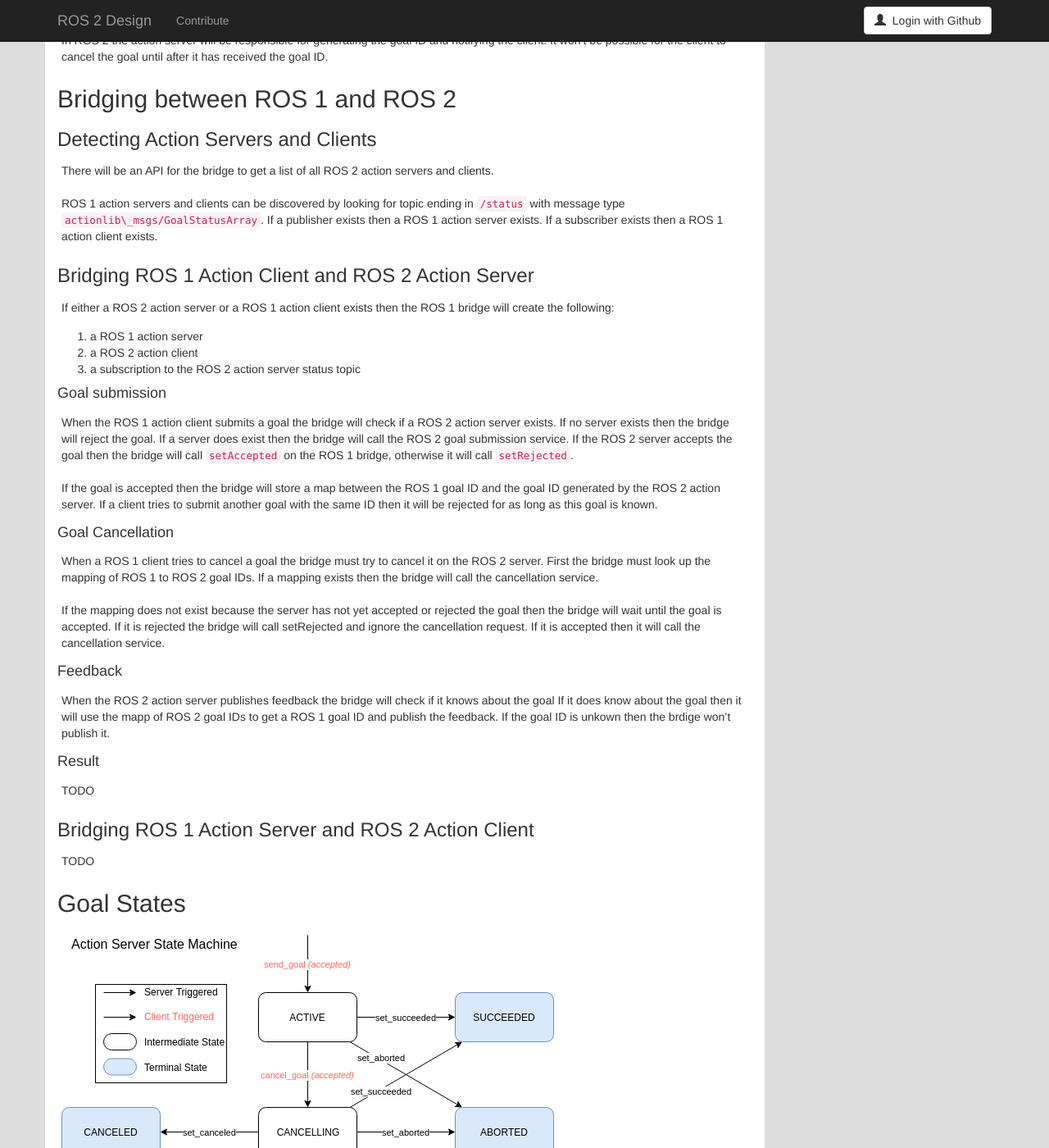
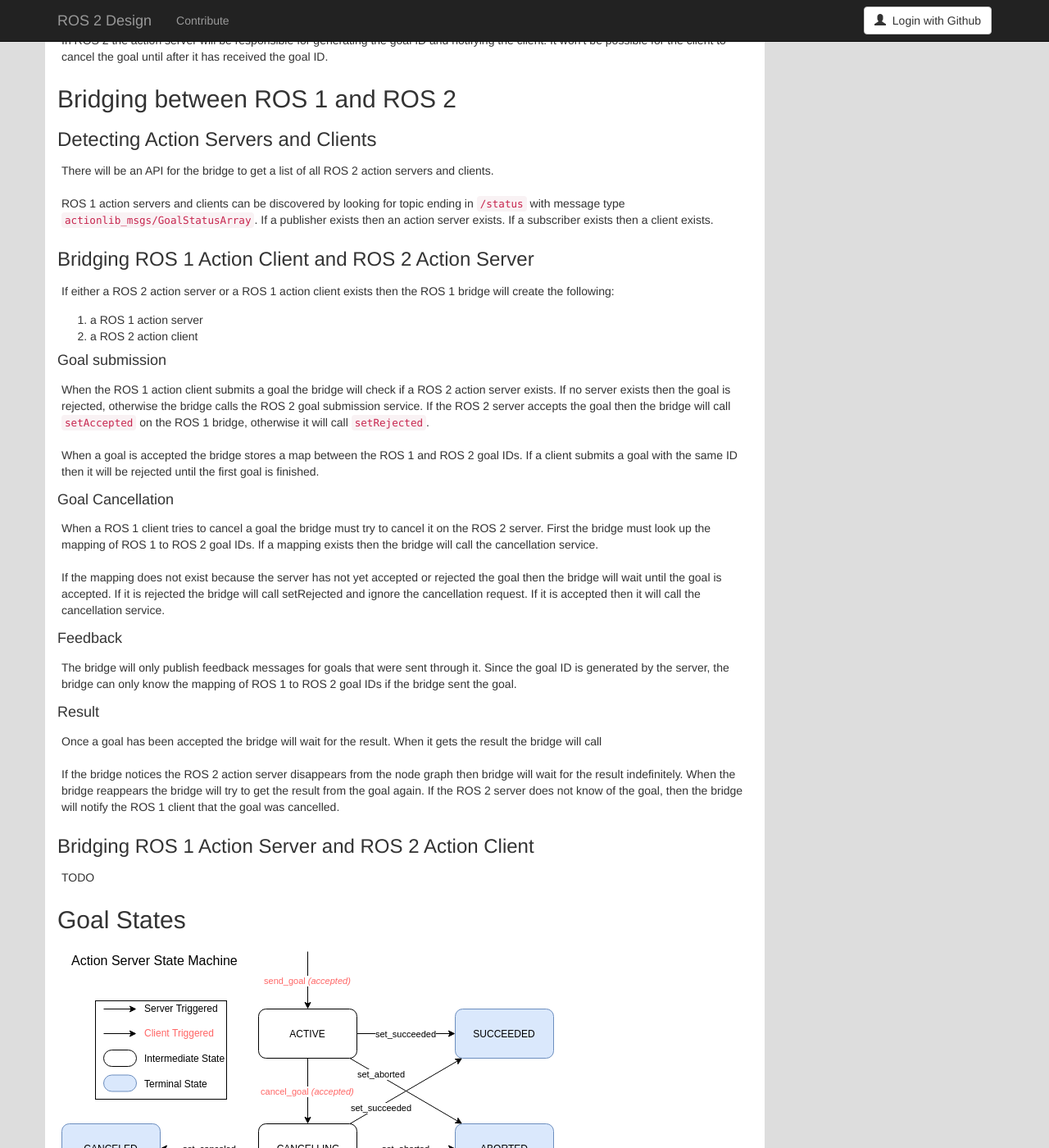
Before and after one commit to ros2/design, a Jekyll site: the page built from articles/actions.md, in a window 1280 px wide and 1400 px high, scrolled down 2074 px. Shown: the whole window at 82% size. Built offline with Jekyll 4.4.1, drawn with Linux system fonts in a browser that asks for light colours; nearby versions of some CDN libraries.

Commit message:
Bridge R1 client and R2 server expanded

```diff
--- a/articles/actions.md
+++ b/articles/actions.md
@@ -135,9 +135,9 @@
 
 There will be an API for the bridge to get a list of all ROS 2 action servers and clients.
 
-ROS 1 action servers and clients can be discovered by looking for topic ending in `/status` with message type `actionlib\_msgs/GoalStatusArray`.
-If a publisher exists then a ROS 1 action server exists.
-If a subscriber exists then a ROS 1 action client exists.
+ROS 1 action servers and clients can be discovered by looking for topic ending in `/status` with message type `actionlib_msgs/GoalStatusArray`.
+If a publisher exists then an action server exists.
+If a subscriber exists then a client exists.
 
 ### Bridging ROS 1 Action Client and ROS 2 Action Server
 
@@ -145,17 +145,15 @@
 
 1. a ROS 1 action server
 2. a ROS 2 action client
-3. a subscription to the ROS 2 action server status topic
 
 #### Goal submission
 
 When the ROS 1 action client submits a goal the bridge will check if a ROS 2 action server exists.
-If no server exists then the bridge will reject the goal.
-If a server does exist then the bridge will call the ROS 2 goal submission service.
+If no server exists then the goal is rejected, otherwise the bridge calls the ROS 2 goal submission service.
 If the ROS 2 server accepts the goal then the bridge will call `setAccepted` on the ROS 1 bridge, otherwise it will call `setRejected`.
 
-If the goal is accepted then the bridge will store a map between the ROS 1 goal ID and the goal ID generated by the ROS 2 action server.
-If a client tries to submit another goal with the same ID then it will be rejected for as long as this goal is known.
+When a goal is accepted the bridge stores a map between the ROS 1 and ROS 2 goal IDs.
+If a client submits a goal with the same ID then it will be rejected until the first goal is finished.
 
 #### Goal Cancellation
 
@@ -169,13 +167,17 @@
 
 #### Feedback
 
-When the ROS 2 action server publishes feedback the bridge will check if it knows about the goal
-If it does know about the goal then it will use the mapp of ROS 2 goal IDs to get a ROS 1 goal ID and publish the feedback.
-If the goal ID is unkown then the brdige won't publish it.
+The bridge will only publish feedback messages for goals that were sent through it.
+Since the goal ID is generated by the server, the bridge can only know the mapping of ROS 1 to ROS 2 goal IDs if the bridge sent the goal.
 
 #### Result
 
-TODO
+Once a goal has been accepted the bridge will wait for the result.
+When it gets the result the bridge will call
+
+If the bridge notices the ROS 2 action server disappears from the node graph then bridge will wait for the result indefinitely.
+When the bridge reappears the bridge will try to get the result from the goal again.
+If the ROS 2 server does not know of the goal, then the bridge will notify the ROS 1 client that the goal was cancelled.
 
 ### Bridging ROS 1 Action Server and ROS 2 Action Client
 
```
